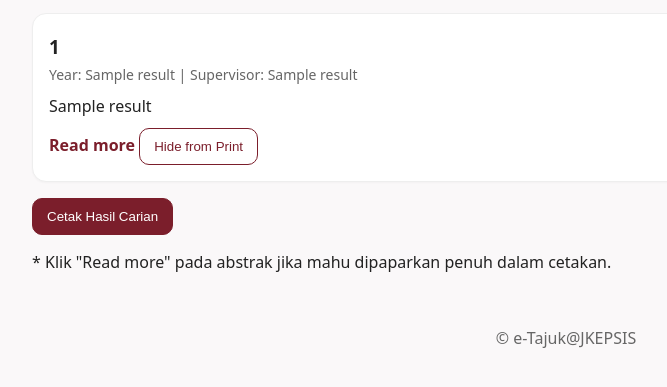
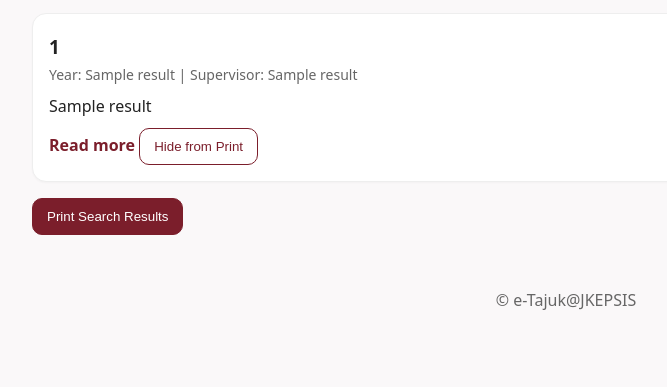
Before and after one commit to naily92/eTajuk-JKEPSIS, a Flask app: template templates/index.html in a window 1280 px wide. Shown: the part 228-615 px from the top of the page, without its empty margins (74-741 px from the left). Run offline with Flask 3, Linux system fonts and the light colour scheme; the template is opened without the code that fills it: most values are stand-ins (such as "Sample title", 1, 10 or a date in 2020).

Commit message:
Update index.html

```diff
--- a/templates/index.html
+++ b/templates/index.html
@@ -69,8 +69,7 @@
         {% endfor %}
 
               <div class="print-tools">
-      <button id="print-btn" class="btn primary">Cetak Hasil Carian</button>
-      <p class="muted note">* Klik "Read more" pada abstrak jika mahu dipaparkan penuh dalam cetakan.</p>
+      <button id="print-btn" class="btn primary">Print Search Results</button>
     </div>
   {% elif query %}
     <p class="muted">No record found.</p>
```
